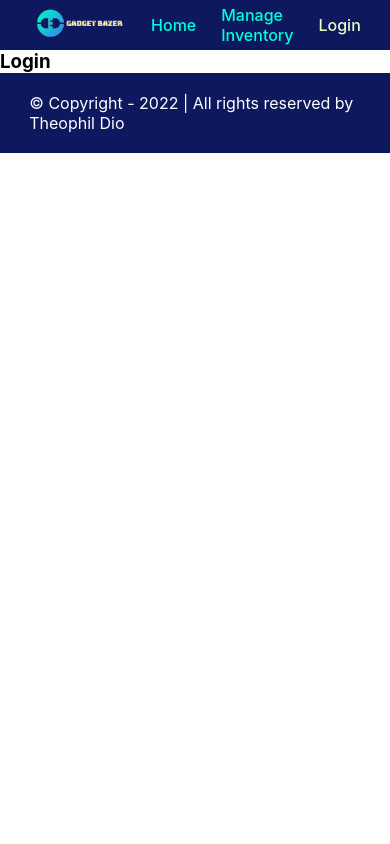
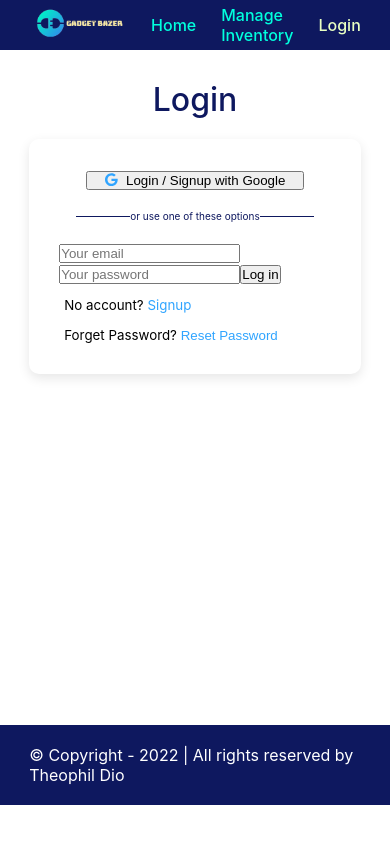
Before and after one commit to theophildio/gadget-bazer-warehouse-management, a React (Create React App) app: page /login in a window 390 px wide. Built offline with nearby package versions, Linux system fonts and the light colour scheme.

Commit message:
Added login, singup and manage inventory

```diff
--- a/package.json
+++ b/package.json
@@ -3,6 +3,10 @@
   "version": "0.1.0",
   "private": true,
   "dependencies": {
+    "@fortawesome/fontawesome-svg-core": "^6.1.1",
+    "@fortawesome/free-brands-svg-icons": "^6.1.1",
+    "@fortawesome/free-solid-svg-icons": "^6.1.1",
+    "@fortawesome/react-fontawesome": "^0.1.18",
     "@testing-library/jest-dom": "^5.16.4",
     "@testing-library/react": "^13.1.1",
     "@testing-library/user-event": "^13.5.0",
@@ -14,6 +18,7 @@
     "react-firebase-hooks": "^5.0.3",
     "react-router-dom": "^6.3.0",
     "react-scripts": "5.0.1",
+    "react-toastify": "^9.0.1",
     "web-vitals": "^2.1.4"
   },
   "scripts": {
--- a/src/Pages/Auth/Login/Login.css
+++ b/src/Pages/Auth/Login/Login.css
@@ -0,0 +1,77 @@
+.login-container {
+  width: 85%;
+  min-height: 80vh;
+  margin: 0 auto;
+  padding: 30px 0;
+}
+
+.login-container h3 {
+  color: #0E185F;
+  font-size: 32px;
+  font-weight: 500;
+  text-align: center;
+  margin-bottom: 20px;
+}
+
+.login-area {
+  width: 35%;
+  margin: 0 auto;
+  padding: 30px;
+  border-radius: 10px;
+  box-shadow: rgba(0, 0, 0, 0.1) 0px 4px 12px;
+}
+
+.login-area p {
+  margin: 10px 0 0 5px;
+}
+
+.divider {
+  margin: 20px 0;
+  display: flex;
+  justify-content: center;
+  align-items: center;
+}
+
+.divider hr {
+  width: 20%;
+  height: 1px;
+  background-color: #0E185F;
+  border: 0;
+}
+
+.divider span {
+  color: #0E185F;
+  font-size: 14px;
+}
+
+.social-logins {
+  text-align: center;
+}
+
+.social-logins .tutor-btn {
+  width: 80%;
+  cursor: pointer;
+}
+
+.social-icon {
+  color: #2FA4FF;
+  margin-right: 5px;
+}
+
+.signup {
+  text-decoration: none;
+  color: #2FA4FF;
+  cursor: pointer;
+  border: 0;
+  background-color: transparent;
+}
+
+/* Responsive */
+@media only screen and (max-width: 480px) {
+  .login-area {
+    width: 100%;
+  }
+  .divider span {
+    font-size: 10px;
+  }
+}
--- a/src/Pages/Auth/Login/Login.js
+++ b/src/Pages/Auth/Login/Login.js
@@ -1,12 +1,58 @@
-import React from 'react';
-import './Login.css';
+import React from "react";
+import "./Login.css";
+import SocialLogin from "../SocialLogin/SocialLogin";
+import { Link } from "react-router-dom";
 
 const Login = () => {
-  return (
-    <div>
-      <h3>Login</h3>
-    </div>
-  );
+	return (
+		<div className="login-container">
+			<h3>Login</h3>
+			<div className="login-area">
+        <div className="other-login">
+					<SocialLogin></SocialLogin>
+				</div>
+				<form className="contact-form">
+					<input
+						type="email"
+						name="email"
+						id="email"
+						placeholder="Your email"
+						required
+					/>
+					<input
+						type="password"
+						name="password"
+						id="password"
+						placeholder="Your password"
+						required
+					/>
+					<input className="tutor-btn" type="submit" value="Log in" />
+				</form>
+				<p>
+					<small>
+						No account?{" "}
+						<Link
+							to="/signup"
+							className="signup"
+						>
+							Signup
+						</Link>
+					</small>
+				</p>
+				{/* Reset Password */}
+				<p>
+					<small>
+						Forget Password?{" "}
+						<button
+							className="signup"
+						>
+							Reset Password
+						</button>
+					</small>
+				</p>
+			</div>
+		</div>
+	);
 };
 
 export default Login;
--- a/src/Pages/Auth/Signup/Signup.js
+++ b/src/Pages/Auth/Signup/Signup.js
@@ -1,11 +1,43 @@
-import React from 'react';
-import './Signup.css';
+import React from "react";
+import { Link } from "react-router-dom";
+import SocialLogin from '../SocialLogin/SocialLogin';
+
 
 const Signup = () => {
-  return (
-    <div>
-      <h3>Sign up</h3>
-    </div>
+	return (
+    <div className="login-container">
+			<h3>Sign up</h3>
+			<div className="login-area">
+        <div className="other-login">
+					<SocialLogin></SocialLogin>
+				</div>
+				<form className="contact-form">
+					<input
+						type="text"
+						name="name"
+						id="name"
+						placeholder="Your name"
+						required
+					/>
+					<input
+						type="email"
+						name="email"
+						id="email"
+						placeholder="Your email"
+						required
+					/>
+					<input
+						type="password"
+						name="password"
+						id="password"
+						placeholder="Your password"
+						required
+					/>
+					<input className="tutor-btn" type="submit" value="Create account" />
+				</form>
+				<p><small>Already have an account?</small> <Link to="/login" className="signup">Log in</Link></p>
+			</div>
+		</div>
   );
 };
 
--- /dev/null
+++ b/src/Pages/Auth/SocialLogin/SocialLogin.js
@@ -0,0 +1,28 @@
+import { faGoogle } from "@fortawesome/free-brands-svg-icons";
+import { FontAwesomeIcon } from "@fortawesome/react-fontawesome";
+import React from "react";
+import "./SocialLogin.css";
+
+const SocialLogin = () => {
+
+	return (
+		<>
+			<div className="social-logins">
+				<button className="tutor-btn">
+					<FontAwesomeIcon
+						className="social-icon"
+						icon={faGoogle}
+					></FontAwesomeIcon>{" "}
+					Login / Signup with Google
+				</button>
+        <div className="divider">
+				  <hr />
+				  <span>or use one of these options</span>
+				  <hr />
+			  </div>
+			</div>
+		</>
+	);
+};
+
+export default SocialLogin;
--- a/src/Pages/Home/FeaturedCollection/FeaturedCollection.js
+++ b/src/Pages/Home/FeaturedCollection/FeaturedCollection.js
@@ -5,14 +5,15 @@ import SingleProduct from './SingleProduct/SingleProduct';
 
 const FeaturedCollection = () => {
   const [product] = useProduct();
+  const productOnHome = product.slice(0, 6);
   return (
     <section className='featured-collection'>
       <div className="container">
         <h3>Featured collection</h3>
         <div className="featured-collections">
           {
-            product.map(item => <SingleProduct
-              key={product._id}
+            productOnHome.map(item => <SingleProduct
+              key={productOnHome._id}
               item={item}
             ></SingleProduct>)
           }
--- a/src/Pages/Home/FeaturedCollection/SingleProduct/SingleProduct.js
+++ b/src/Pages/Home/FeaturedCollection/SingleProduct/SingleProduct.js
@@ -2,16 +2,16 @@ import React from "react";
 import "./SingleProduct.css";
 
 const SingleProduct = ({ item }) => {
-	const { image, title, details, fee } = item;
+	const { image, name, details, price } = item;
 	return (
 		<div className="single-product">
 			<div className="img">
 				<img src={image} alt="" />
 			</div>
       <div className="item-detail">
-        <h4>{title}</h4>
+        <h4>{name}</h4>
         <p>{details}</p>
-        <p>${fee}</p>
+        <p>${price}</p>
       </div>
 		</div>
 	);
--- a/src/Pages/ManageInventory/ManageInventory.css
+++ b/src/Pages/ManageInventory/ManageInventory.css
@@ -0,0 +1,14 @@
+.manage-inventory {
+  padding: 60px 0;
+}
+
+.manage-inventory h2 {
+  color: #0E185F;
+}
+
+.all-products {
+  display: grid;
+  grid-template-columns: repeat(3, 1fr);
+  grid-gap: 40px;
+  padding: 50px 0;
+}
--- a/src/Pages/ManageInventory/ManageInventory.js
+++ b/src/Pages/ManageInventory/ManageInventory.js
@@ -1,10 +1,23 @@
 import React from 'react';
+import useProduct from '../../hooks/useProduct';
+import SingleProduct from '../Home/FeaturedCollection/SingleProduct/SingleProduct';
 import './ManageInventory.css';
 
 const ManageInventory = () => {
+  const [product] = useProduct();
   return (
-    <div>
-      <h2>Manage Inventory</h2>
+    <div className='manage-inventory'>
+      <div className="container">
+        <h2>Manage Inventory</h2>
+        <div className="all-products">
+          {
+            product.map(item => <SingleProduct
+              key= {product._id}
+              item= {item}
+            ></SingleProduct>)
+          }
+        </div>
+      </div>
     </div>
   );
 };
```
Also changed, not shown: src/Pages/Auth/SocialLogin/SocialLogin.css (added), src/firebase.init.js (renamed from firebase.init.js), 1 other file (tests, documents, lock files or other folders).
